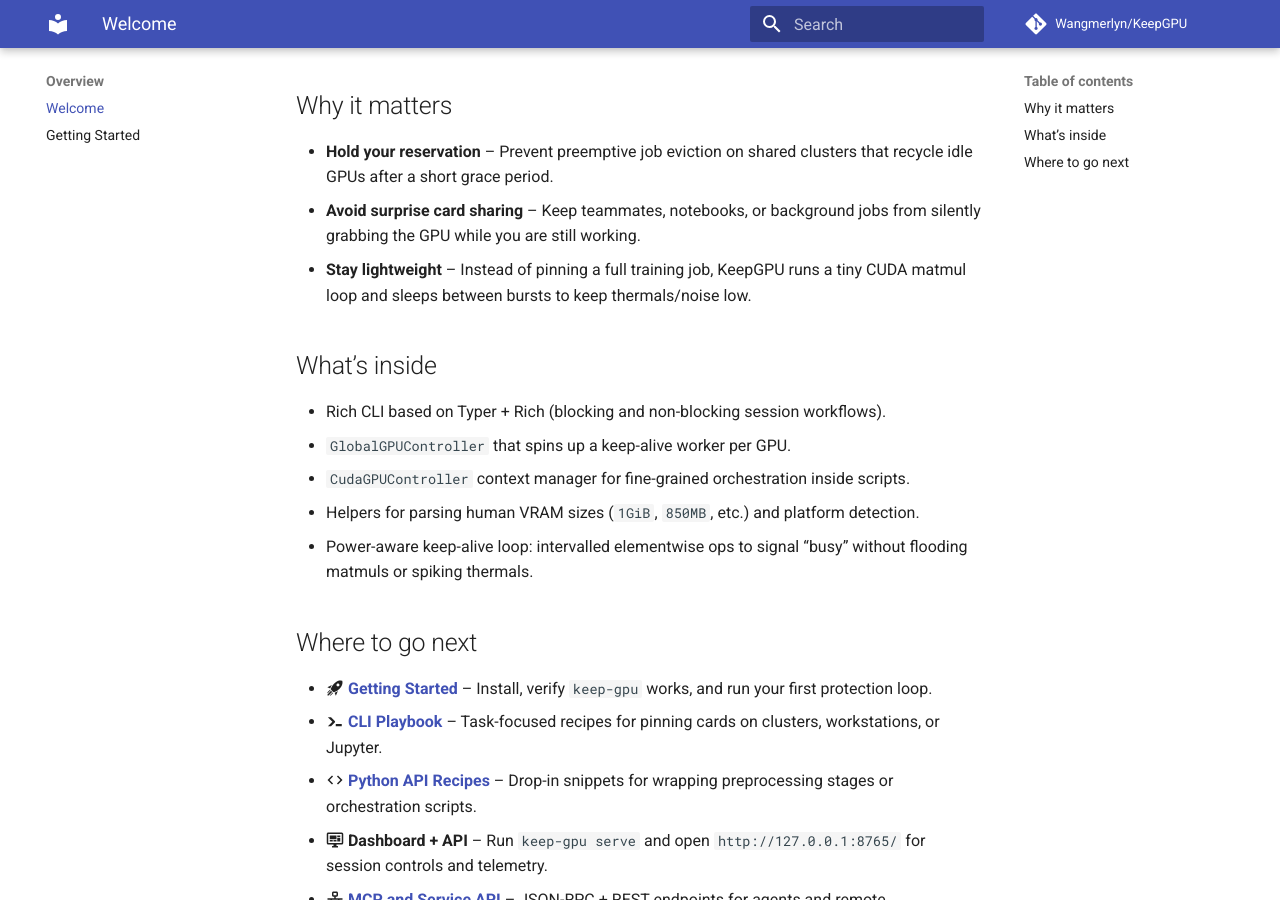
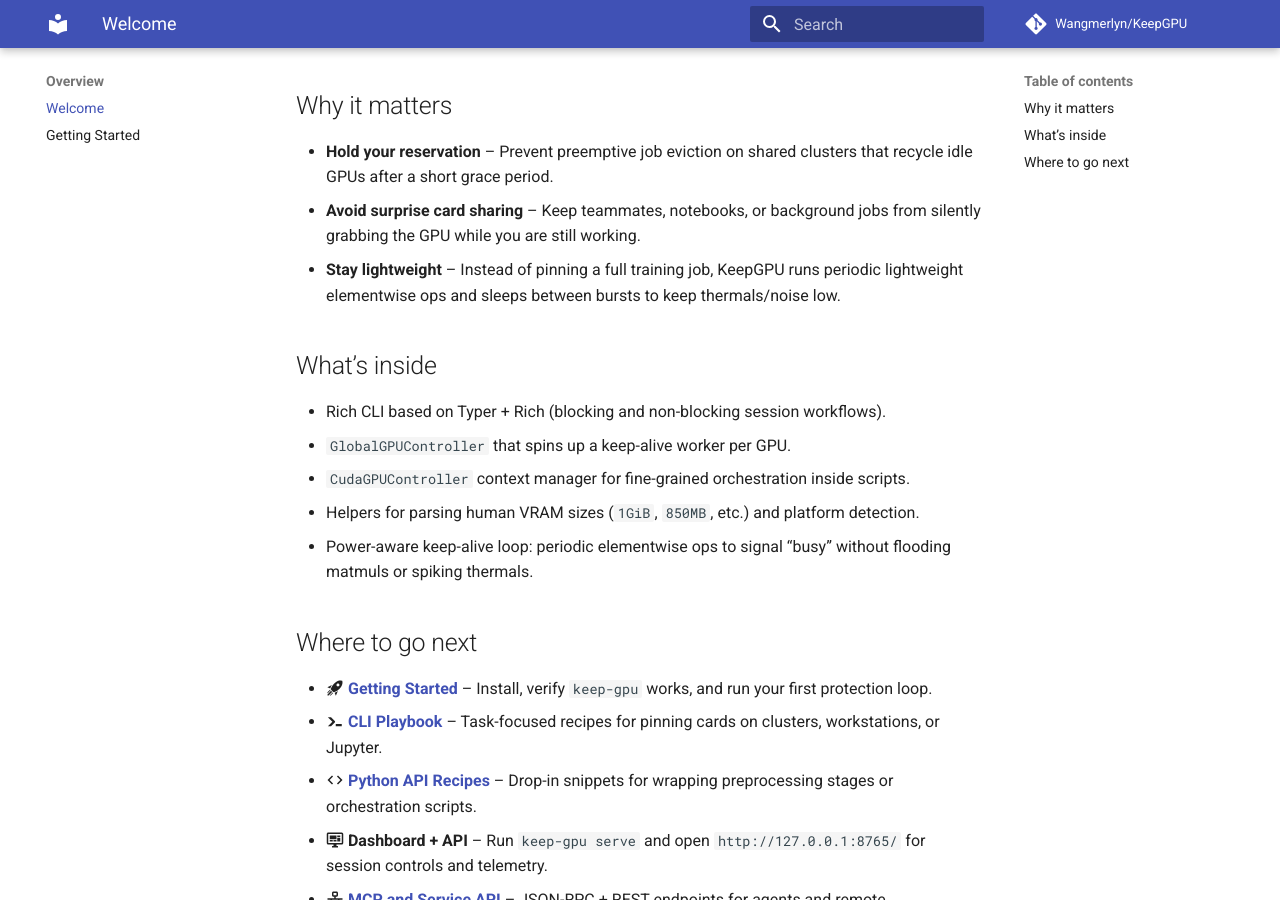
Before and after one commit to Wangmerlyn/KeepGPU, an MkDocs documentation site: the page built from docs/index.md, in a window 1280 px wide and 900 px high, scrolled down 324 px. Built offline with MkDocs 1.6.1 and Material for MkDocs 9.7.7, drawn with Linux system fonts in a browser that asks for light colours; comment, search, counter and statistics services are not loaded.

Commit message:
docs: describe elementwise keep loop
Replace stale CUDA matmul wording on the docs homepage with the current periodic lightweight elementwise keep-loop description.

```diff
--- a/docs/index.md
+++ b/docs/index.md
@@ -13,8 +13,9 @@ during longer CPU-bound sections of your workflow.
   recycle idle GPUs after a short grace period.
 - **Avoid surprise card sharing** – Keep teammates, notebooks, or background jobs from
   silently grabbing the GPU while you are still working.
-- **Stay lightweight** – Instead of pinning a full training job, KeepGPU runs a tiny
-  CUDA matmul loop and sleeps between bursts to keep thermals/noise low.
+- **Stay lightweight** – Instead of pinning a full training job, KeepGPU runs
+  periodic lightweight elementwise ops and sleeps between bursts to keep
+  thermals/noise low.
 
 ## What’s inside
 
@@ -22,7 +23,7 @@ during longer CPU-bound sections of your workflow.
 - `GlobalGPUController` that spins up a keep-alive worker per GPU.
 - `CudaGPUController` context manager for fine-grained orchestration inside scripts.
 - Helpers for parsing human VRAM sizes (`1GiB`, `850MB`, etc.) and platform detection.
-- Power-aware keep-alive loop: intervalled elementwise ops to signal “busy” without flooding matmuls or spiking thermals.
+- Power-aware keep-alive loop: periodic elementwise ops to signal “busy” without flooding matmuls or spiking thermals.
 
 ## Where to go next
 
```
